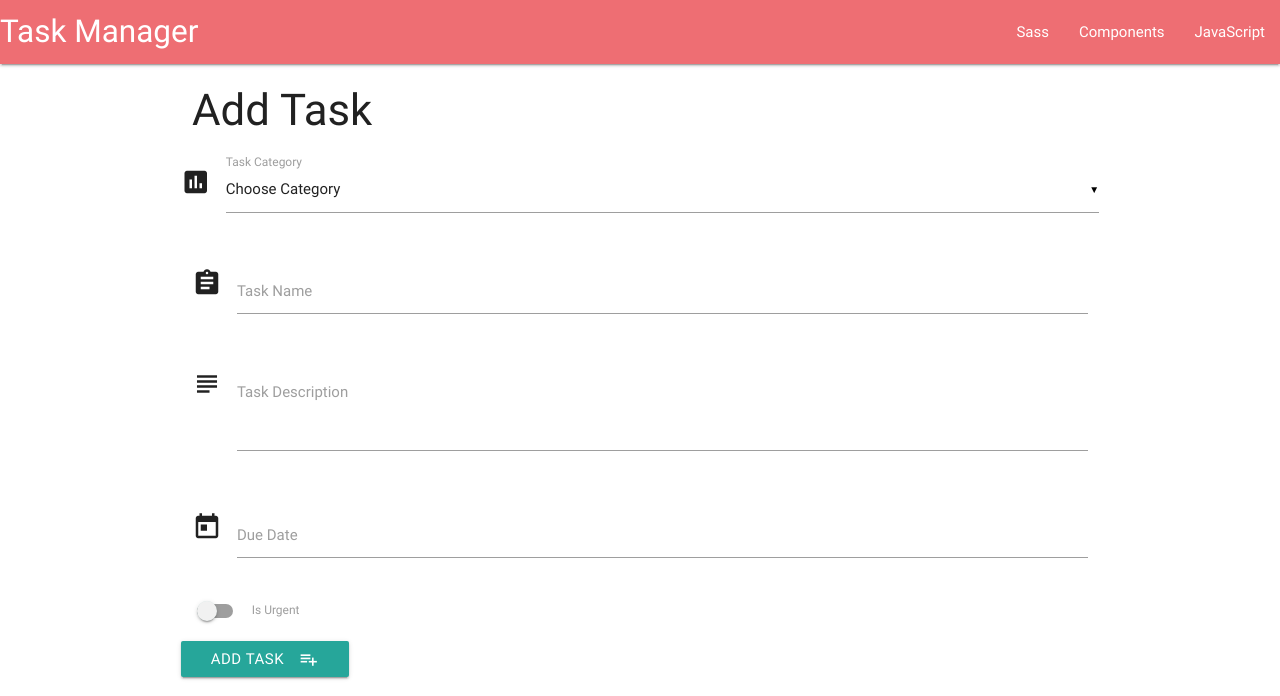
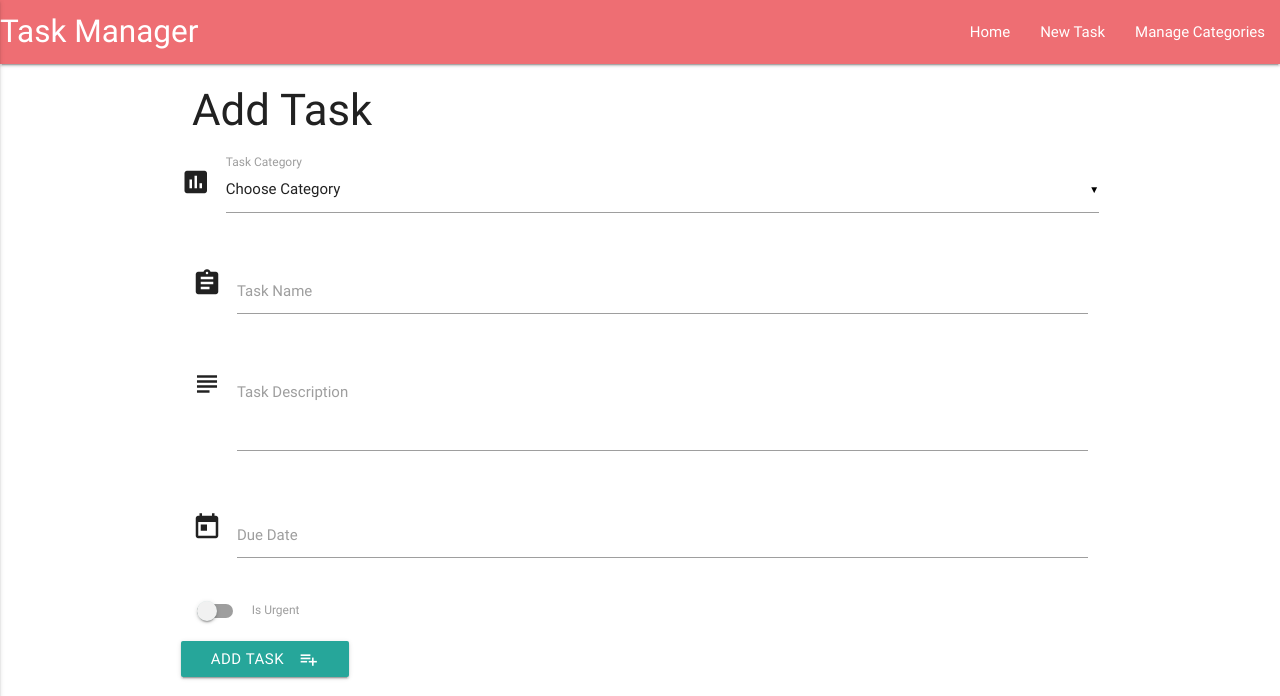
Before and after one commit to onadj/task-manager, a Flask app: page /add_task in a window 1280 px wide. Shown: the top 696 px of the page. Run offline with Flask 2, Linux system fonts and the light colour scheme; data that the repository does not hold is empty; some libraries are stand-ins or nearby versions.

Commit message:
Push to heroku

```diff
--- a/templates/base.html
+++ b/templates/base.html
@@ -2,40 +2,40 @@
 <html>
 
 <head>
-<meta charset="UTF-8">
-<meta name="viewport" content="width=device-width, initial-scale=1.0">
     <link href="https://fonts.googleapis.com/icon?family=Material+Icons" rel="stylesheet">
     <link rel="stylesheet" href="https://cdnjs.cloudflare.com/ajax/libs/materialize/0.100.2/css/materialize.min.css">
-    <link rel="stylesheet" href="{{url_for('static', filename='css/style.css')}}" type="text/css"/>
+    <link rel="stylesheet" href="{{url_for('static', filename='css/style.css')}}" type="text/css" />
 </head>
 
 <body>
-
     <header>
         <nav>
             <div class="nav-wrapper">
-      <a href="#" class="brand-logo">Task Manager</a>
+                <a href="{{url_for('get_tasks')}}" class="brand-logo">Task Manager</a>
+                <a href="#" data-activates="mobile-demo" class="button-collapse"><i class="material-icons">menu</i></a>
                 <ul id="nav-mobile" class="right hide-on-med-and-down">
-        <li><a href="sass.html">Sass</a></li>
-        <li><a href="badges.html">Components</a></li>
-        <li><a href="collapsible.html">JavaScript</a></li>
+                    <li><a href="{{url_for('get_tasks')}}">Home</a></li>
+                    <li><a href="{{url_for('add_task')}}">New Task</a></li>
+                    <li><a href="{{url_for('get_categories')}}">Manage Categories</a></li>
+                </ul>
+                <ul class="side-nav" id="mobile-demo">
+                    <li><a href="{{url_for('get_tasks')}}">Home</a></li>
+                    <li><a href="{{url_for('add_task')}}">New Task</a></li>
+                    <li><a href="{{url_for('get_categories')}}">Manage Categories</a></li>
                 </ul>
             </div>
         </nav>
     </header>
-
-
     <div class="container">
         {% block content %} {% endblock %}
     </div>
-
-
     <script src="https://cdnjs.cloudflare.com/ajax/libs/jquery/3.2.1/jquery.min.js"></script>
     <script src="https://cdnjs.cloudflare.com/ajax/libs/materialize/0.100.2/js/materialize.min.js"></script>
     <script type="text/javascript">
         $(document).ready(function() {
             $('.collapsible').collapsible();
             $('select').material_select();
+            $(".button-collapse").sideNav();
         });
 
         $('.datepicker').pickadate({
@@ -46,11 +46,6 @@
             close: 'Ok',
             closeOnSelect: false // Close upon selecting a date,
         });
-        document.getElementById("matfix").addEventListener("click", function(e) {
-	e.stopPropagation();
-});
-
-
     </script>
 </body>
 
```
Lines whose indentation alone changed are shown as unchanged.
